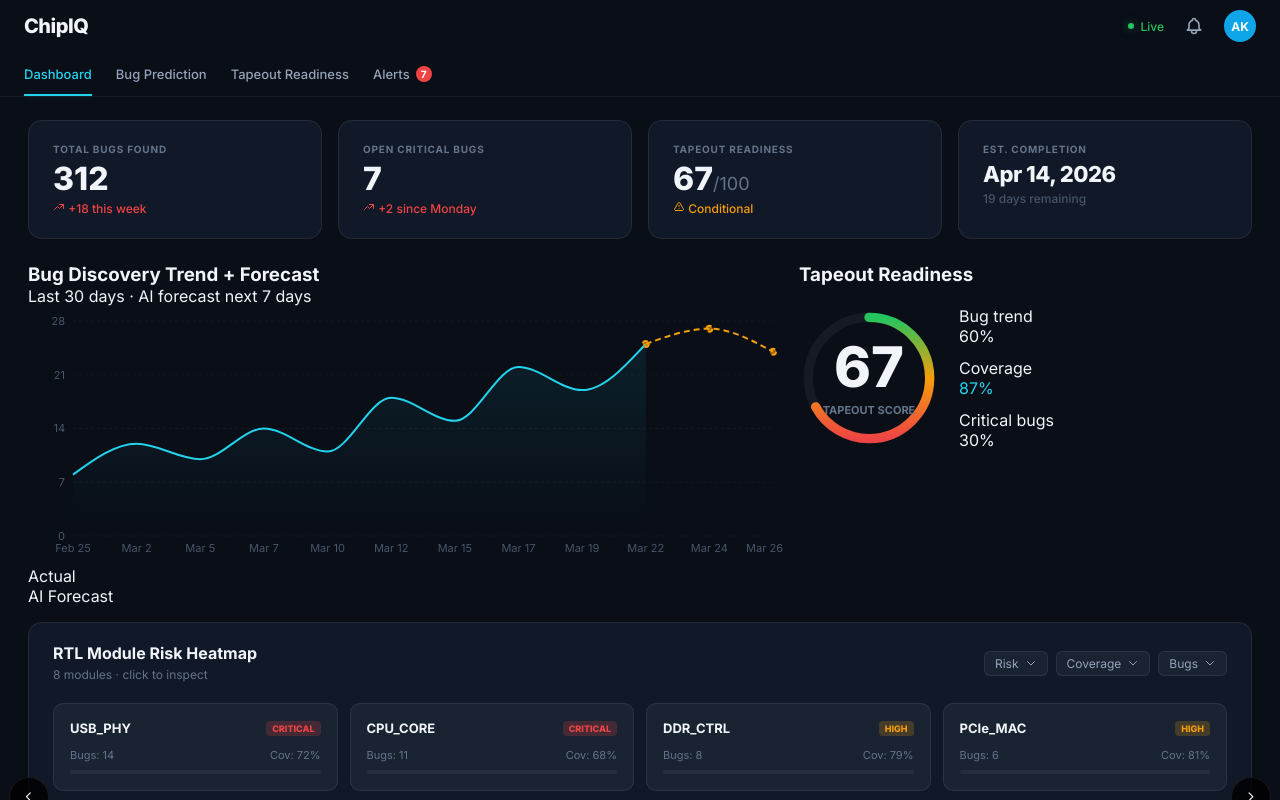
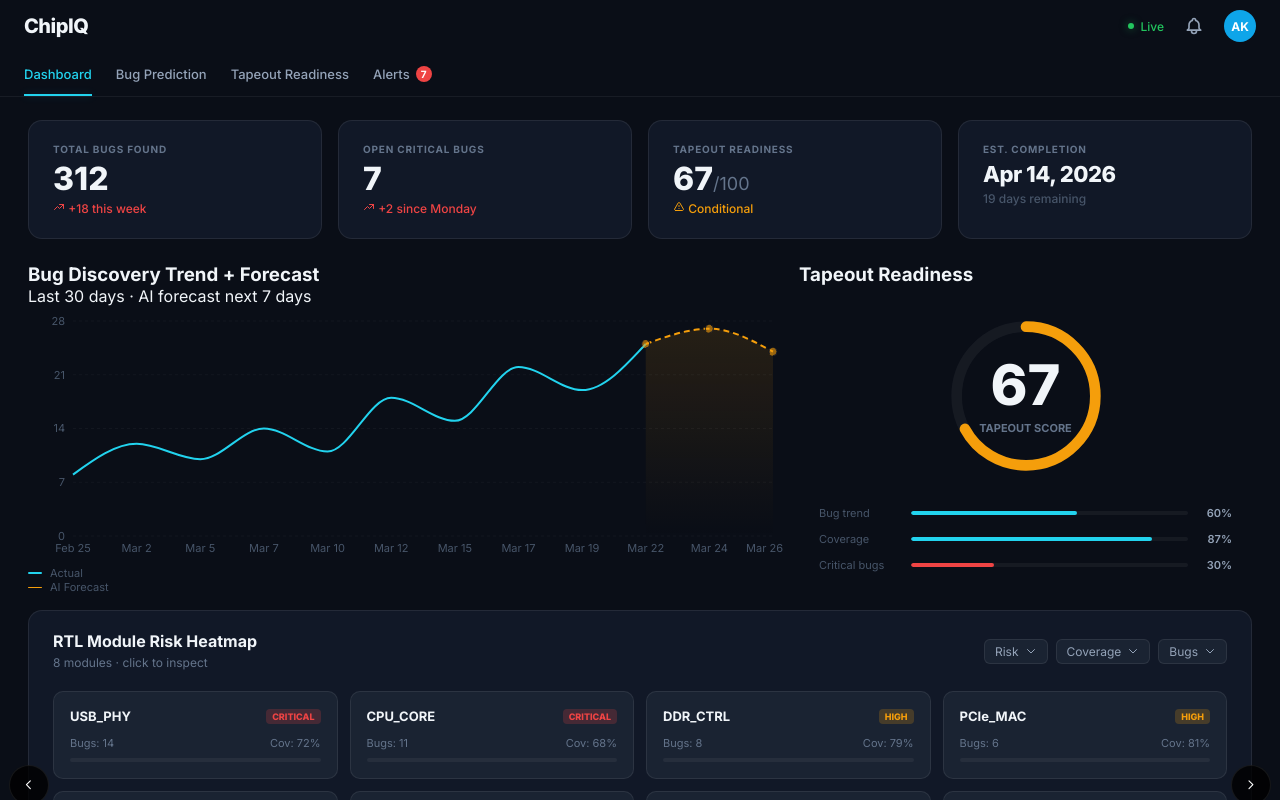
Before and after one commit to charulekha-06/ChipIQ, a React (Vite) app: page / in a window 1280 px wide. Built offline with nearby package versions, Linux system fonts and the light colour scheme.

Commit message:
Refactor Dashboard charts and gauges to match reference layout

```diff
--- a/src/pages/Dashboard.css
+++ b/src/pages/Dashboard.css
@@ -253,6 +253,34 @@
   background: var(--border-card);
 }
 
+.detailed-ale.chart-legend {
+  display: flex;
+  gap: 20px;
+  padding: 12px 24px;
+  border-top: 1px solid rgba(255,255,255,0.03);
+}
+
+.legend-item {
+  display: flex;
+  align-items: center;
+  gap: 8px;
+  font-size: 11px;
+  color: var(--text-dim);
+}
+
+.legend-line {
+  width: 14px;
+  height: 2px;
+  border-radius: 1px;
+}
+
+.legend-line.solid { background: #22d3ee; }
+.legend-line.dashed {
+  background: #f59e0b;
+  border-bottom: 1px dashed #f59e0b;
+  height: 0;
+}
+
 .detailed-alert-item {
   background: var(--bg-card);
   padding: 16px 0;
@@ -309,66 +337,63 @@
   margin-bottom: 20px;
 }
 
-.tapeout-content {
+.tapeout-content-v2 {
   display: flex;
-  align-items: center;
-  justify-content: space-between;
-  gap: 20px;
+  flex-direction: column;
+  height: 100%;
+  padding: 10px 0;
 }
 
-.tapeout-gauge {
+.tapeout-gauge-v2 {
   position: relative;
-  width: 140px;
-  height: 140px;
-  flex-shrink: 0;
+  width: 160px;
+  height: 160px;
+  margin: 0 auto 30px;
 }
 
-.gauge-bg {
-  stroke: rgba(255, 255, 255, 0.05);
-  stroke-width: 10;
-  fill: none;
+.tapeout-gauge-v2 .gauge-fill.yellow {
+  stroke: #f59e0b;
 }
 
-.gauge-fill {
-  stroke: url(#gaugeGradient);
-  stroke-width: 10;
-  stroke-linecap: round;
-  fill: none;
-  transform: rotate(-90deg);
-  transform-origin: center;
-  transition: stroke-dashoffset 1s ease-out;
-}
-
-.gauge-center {
-  position: absolute;
-  top: 0;
-  left: 0;
-  width: 100%;
-  height: 100%;
-  display: flex;
-  flex-direction: column;
-  align-items: center;
-  justify-content: center;
-  text-align: center;
-}
-
-.gauge-value {
-  font-size: 28px;
-  font-weight: 800;
-  color: var(--text-primary);
-  line-height: 1;
-}
-
-.gauge-label {
-  font-size: 10px;
-  color: var(--text-muted);
-  text-transform: uppercase;
-  margin-top: 4px;
-}
-
-.tapeout-metrics {
-  flex: 1;
+.tapeout-metrics-v2 {
   display: flex;
   flex-direction: column;
   gap: 12px;
+  padding: 0 20px;
 }
+
+.metric-row-v2 {
+  display: flex;
+  align-items: center;
+  gap: 12px;
+}
+
+.metric-row-v2 .metric-label {
+  font-size: 11px;
+  color: var(--text-dim);
+  width: 80px;
+}
+
+.metric-row-v2 .metric-bar-container {
+  flex: 1;
+  height: 4px;
+  background: rgba(255, 255, 255, 0.05);
+  border-radius: 2px;
+  overflow: hidden;
+}
+
+.metric-row-v2 .metric-bar {
+  height: 100%;
+  border-radius: 2px;
+}
+
+.metric-row-v2 .metric-bar.cyan { background: #22d3ee; }
+.metric-row-v2 .metric-bar.red { background: #ef4444; }
+
+.metric-row-v2 .metric-value {
+  font-size: 11px;
+  font-weight: 600;
+  width: 32px;
+  text-align: right;
+  color: var(--text-secondary);
+}
--- a/src/pages/Dashboard.jsx
+++ b/src/pages/Dashboard.jsx
@@ -120,9 +120,9 @@ export default function Dashboard() {
           <ResponsiveContainer width="100%" height={260}>
             <AreaChart data={bugTrendData} margin={{ top: 15, right: 10, left: -15, bottom: 0 }}>
               <defs>
-                <linearGradient id="actualGrad" x1="0" y1="0" x2="0" y2="1">
-                  <stop offset="0%" stopColor="#22d3ee" stopOpacity={0.15} />
-                  <stop offset="100%" stopColor="#22d3ee" stopOpacity={0} />
+                <linearGradient id="forecastShade" x1="0" y1="0" x2="0" y2="1">
+                  <stop offset="0%" stopColor="#f59e0b" stopOpacity={0.2} />
+                  <stop offset="100%" stopColor="#f59e0b" stopOpacity={0} />
                 </linearGradient>
               </defs>
               <CartesianGrid strokeDasharray="3 3" stroke="rgba(255,255,255,0.04)" vertical={false} />
@@ -143,7 +143,7 @@ export default function Dashboard() {
                 dataKey="actual"
                 stroke="#22d3ee"
                 strokeWidth={2}
-                fill="url(#actualGrad)"
+                fill="none"
                 name="Actual"
                 connectNulls={false}
                 dot={false}
@@ -154,20 +154,20 @@ export default function Dashboard() {
                 stroke="#f59e0b"
                 strokeWidth={2}
                 strokeDasharray="6 4"
-                fill="none"
+                fill="url(#forecastShade)"
                 name="AI Forecast"
                 connectNulls={false}
-                dot={{ r: 3, fill: '#f59e0b', stroke: '#f59e0b' }}
+                dot={{ r: 4, fill: '#f59e0b', stroke: '#0f172a', strokeWidth: 1 }}
               />
             </AreaChart>
           </ResponsiveContainer>
           <div className="chart-legend">
             <div className="legend-item">
-              <span className="legend-dot solid"></span>
+              <span className="legend-line solid"></span>
               Actual
             </div>
             <div className="legend-item">
-              <span className="legend-dot dashed"></span>
+              <span className="legend-line dashed"></span>
               AI Forecast
             </div>
           </div>
@@ -175,19 +175,12 @@ export default function Dashboard() {
 
         <div className="chart-card tapeout-card">
           <h3>Tapeout Readiness</h3>
-          <div className="tapeout-content">
-            <div className="tapeout-gauge">
+          <div className="tapeout-content-v2">
+            <div className="tapeout-gauge-v2">
               <svg viewBox="0 0 150 150">
-                <defs>
-                  <linearGradient id="gaugeGradient" x1="0%" y1="0%" x2="100%" y2="0%">
-                    <stop offset="0%" stopColor="#ef4444" />
-                    <stop offset="50%" stopColor="#f59e0b" />
-                    <stop offset="100%" stopColor="#22c55e" />
-                  </linearGradient>
-                </defs>
                 <circle className="gauge-bg" cx="75" cy="75" r="65" />
                 <circle
-                  className="gauge-fill"
+                  className="gauge-fill yellow"
                   cx="75" cy="75" r="65"
                   strokeDasharray={circumference}
                   strokeDashoffset={dashOffset}
@@ -195,31 +188,31 @@ export default function Dashboard() {
               </svg>
               <div className="gauge-center">
                 <div className="gauge-value">{tapeoutScore}</div>
-                <div className="gauge-label">Tapeout Score</div>
+                <div className="gauge-label">TAPEOUT SCORE</div>
               </div>
             </div>
 
-            <div className="tapeout-metrics">
-              <div className="metric-row">
+            <div className="tapeout-metrics-v2">
+              <div className="metric-row-v2">
                 <span className="metric-label">Bug trend</span>
                 <div className="metric-bar-container">
-                  <div className="metric-bar blue" style={{ width: '60%' }}></div>
+                  <div className="metric-bar cyan" style={{ width: '60%' }}></div>
                 </div>
-                <span className="metric-value blue">60%</span>
+                <span className="metric-value">60%</span>
               </div>
-              <div className="metric-row">
+              <div className="metric-row-v2">
                 <span className="metric-label">Coverage</span>
                 <div className="metric-bar-container">
                   <div className="metric-bar cyan" style={{ width: '87%' }}></div>
                 </div>
-                <span className="metric-value cyan">87%</span>
+                <span className="metric-value">87%</span>
               </div>
-              <div className="metric-row">
+              <div className="metric-row-v2">
                 <span className="metric-label">Critical bugs</span>
                 <div className="metric-bar-container">
                   <div className="metric-bar red" style={{ width: '30%' }}></div>
                 </div>
-                <span className="metric-value red">30%</span>
+                <span className="metric-value">30%</span>
               </div>
             </div>
           </div>
```
